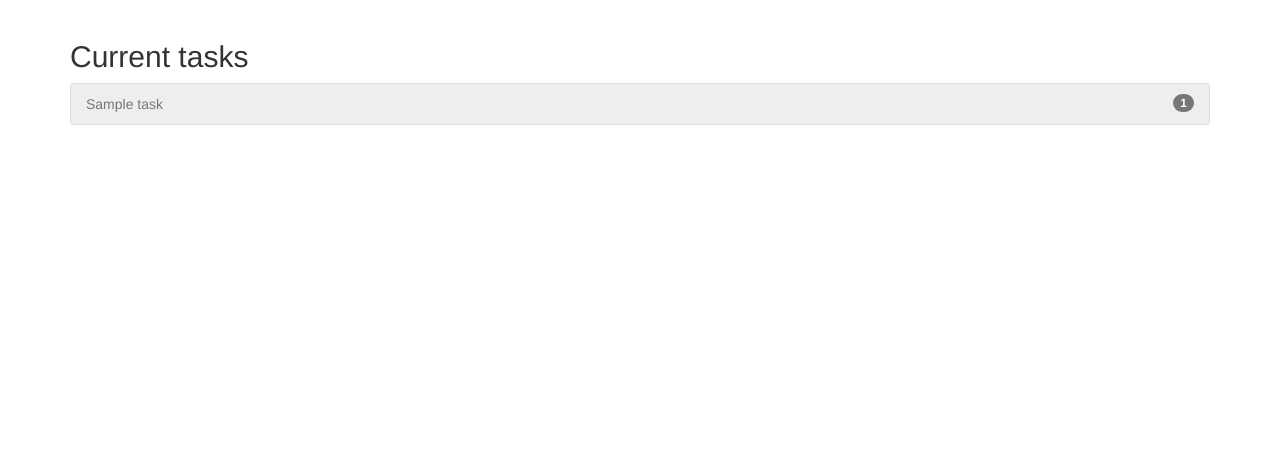
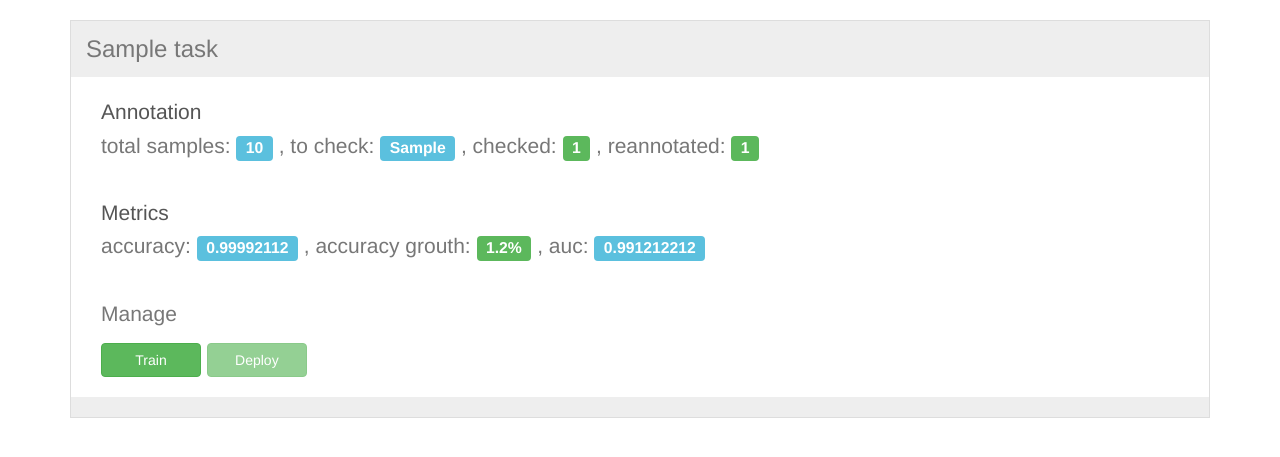
Before and after one commit to mirrorai/web-tools, a Python web app: template templates/reannotation.html in a window 1280 px wide. Shown: the part 52-509 px from the top of the page. Run offline with Jinja, Linux system fonts and the light colour scheme; the template is opened without the code that fills it: most values are stand-ins (such as "Sample title", 1, 10 or a date in 2020); some libraries are stand-ins or nearby versions.

Commit message:
update page with task selection

```diff
--- /dev/null
+++ b/static/css/bootstrap-modify.css
@@ -0,0 +1,53 @@
+/* disable rounded corners bootstrap */
+/*
+code,
+kbd,
+pre,
+.img-rounded,
+.img-thumbnail,
+.img-circle,
+.form-control,
+.btn,
+.btn-link,
+.dropdown-menu,
+.list-group-item,
+.input-group-addon,
+.input-group-btn,
+.nav-tabs a,
+.nav-pills a,
+.navbar,
+.navbar-toggle,
+.icon-bar,
+.breadcrumb,
+.pagination,
+.pager *,
+.label,
+.badge,
+.jumbotron,
+.thumbnail,
+.alert,
+.progress,
+.panel,
+.well,
+.modal-content,
+.tooltip-inner,
+.popover,
+.popover-title,
+.carousel-indicators li {
+    border-radius:0 !important;
+}
+*/
+
+.list-group-item:first-child {
+    border-top-left-radius: 0 !important;
+    border-top-right-radius: 0 !important;
+}
+
+.list-group-item {
+    border-radius: 0 !important;
+}
+
+.annotation-subsection-item {
+  border: 0;
+  padding: 20px 30px;
+}
--- a/templates/base.html
+++ b/templates/base.html
@@ -15,6 +15,7 @@
 
     {# Common CSS modifiers #}
     <link rel="stylesheet" href="{{ url_for('static', filename='css/bootstrap-callout.css') }}">
+    <link rel="stylesheet" href="{{ url_for('static', filename='css/bootstrap-modify.css') }}">
     <!--suppress CssUnusedSymbol -->
     <style>
         .modal-trigger {
@@ -49,7 +50,7 @@
 {% block navbar %}
     {% set active_page = active_page|default('__not-recognized__') %}
 
-    <nav class="navbar navbar-default">
+    <nav class="navbar navbar-default" style="background-color: #fff;">
         <div class="container">
             <div class="navbar-header">
                 <button type="button" class="navbar-toggle" data-toggle="collapse" data-target="#navbar">
--- a/templates/reannotation.html
+++ b/templates/reannotation.html
@@ -24,20 +24,54 @@
 {% endif %}
 
 <main role="main" class="container">
-  <div class="mt-3">
-    <h2>Current tasks</h2>
-  </div>
-  <div class="list-group">
+  <!--<h2 style="margin-top: 0px;">Current tasks</h2>-->
+  <div class="list-group" style="margin-top: 0px;">
     {% for task in tasks %}
-      <a href="{{task['url'] if task['enabled'] else '#'}}" class="list-group-item justify-content-between {{ 'disabled' if not task['enabled'] }}">
 
-      {{ task['name'] }}
+      <div class="list-group-item justify-content-between {{ 'disabled' if not task['enabled'] }}"
+           style="padding: 0px;">
 
-      {% if task['count'] > 0 %}
-        <span class="badge badge-default badge-pill">{{ task['count'] }}</span>
-      {% endif %}
+        <h3 class="list-group-item-heading" style="margin: 15px;">
+          {{ task['name'] }}
+        </h3>
 
-      </a>
+        <div class="list-group">
+        {% if task['stats'] is not none %}
+
+          <a href="{{'/reannotation?task=' + task['id'] if task['enabled'] else '#'}}"
+             class="list-group-item annotation-subsection-item">
+
+            <h4 class="list-group-item-heading lead">Annotation</h4>
+            <p class="lead list-group-item-text">
+              total samples: <span class="label label-info">{{ task['stats']['total'] }}</span>
+              , to check: <span class="label label-info">{{ task['stats']['to_check'] }}</span>
+              , checked: <span class="label label-success">{{ task['stats']['total_checked'] }}</span>
+              , reannotated: <span class="label label-success">{{ task['stats']['total_reannotated'] }}</span>
+            </p>
+          </a>
+
+          <a href="#" class="list-group-item annotation-subsection-item">
+            <h4 class="list-group-item-heading lead">Metrics</h4>
+            <p class="lead list-group-item-text">
+              accuracy: <span class="label label-info">0.99992112</span>
+              , accuracy grouth: <span class="label label-success">1.2%</span>
+              , auc: <span class="label label-info">0.991212212</span>
+            </p>
+          </a>
+
+          <div class="list-group-item annotation-subsection-item">
+            <h4 class="list-group-item-heading lead">Manage</h4>
+            <p class="lead list-group-item-text" style="margin-top: 15px;">
+              <button type="button" style="min-width: 100px;" class="btn btn-success">Train</button>
+              <button type="button" style="min-width: 100px;" class="btn btn-success disabled">Deploy</button>
+            </p>
+          </div>
+
+        {% endif %}
+        </div>
+
+
+      </div>
     {% endfor %}
   </div>
 </main>
--- a/webtools/cron_tasks.py
+++ b/webtools/cron_tasks.py
@@ -1,7 +1,6 @@
 # -*- coding: utf-8 -*-
 
 from . import app
-from .money_account.models import  CameraFrequencyPlan
 from .script import CleanWasteImages, CleanCache
 
 
```
Also changed, not shown: static/css/dashboard.css (+11 -0 lines), templates/reannotation_gender.html (+24 -2 lines), webtools/reannotation/views.py (+13 -10 lines).
